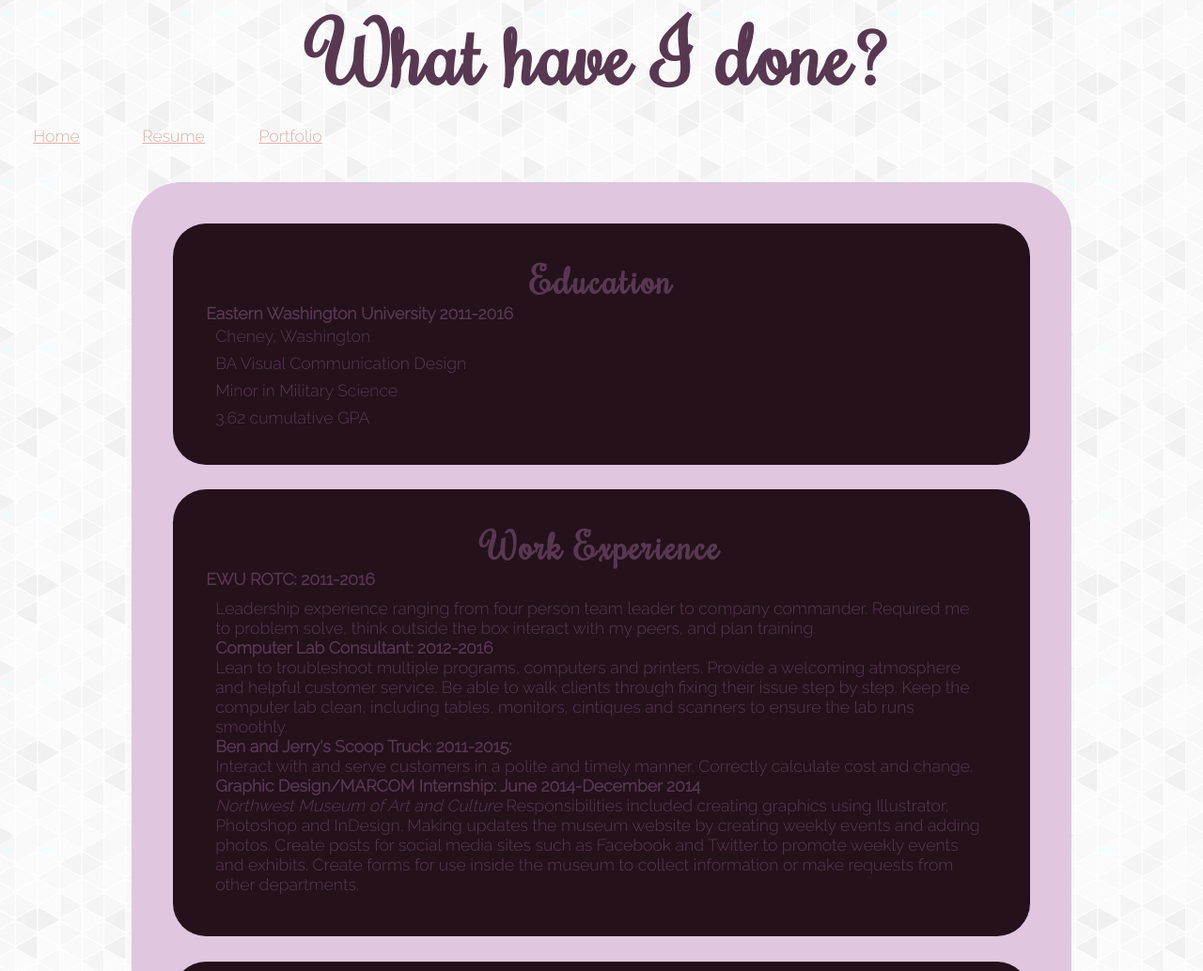
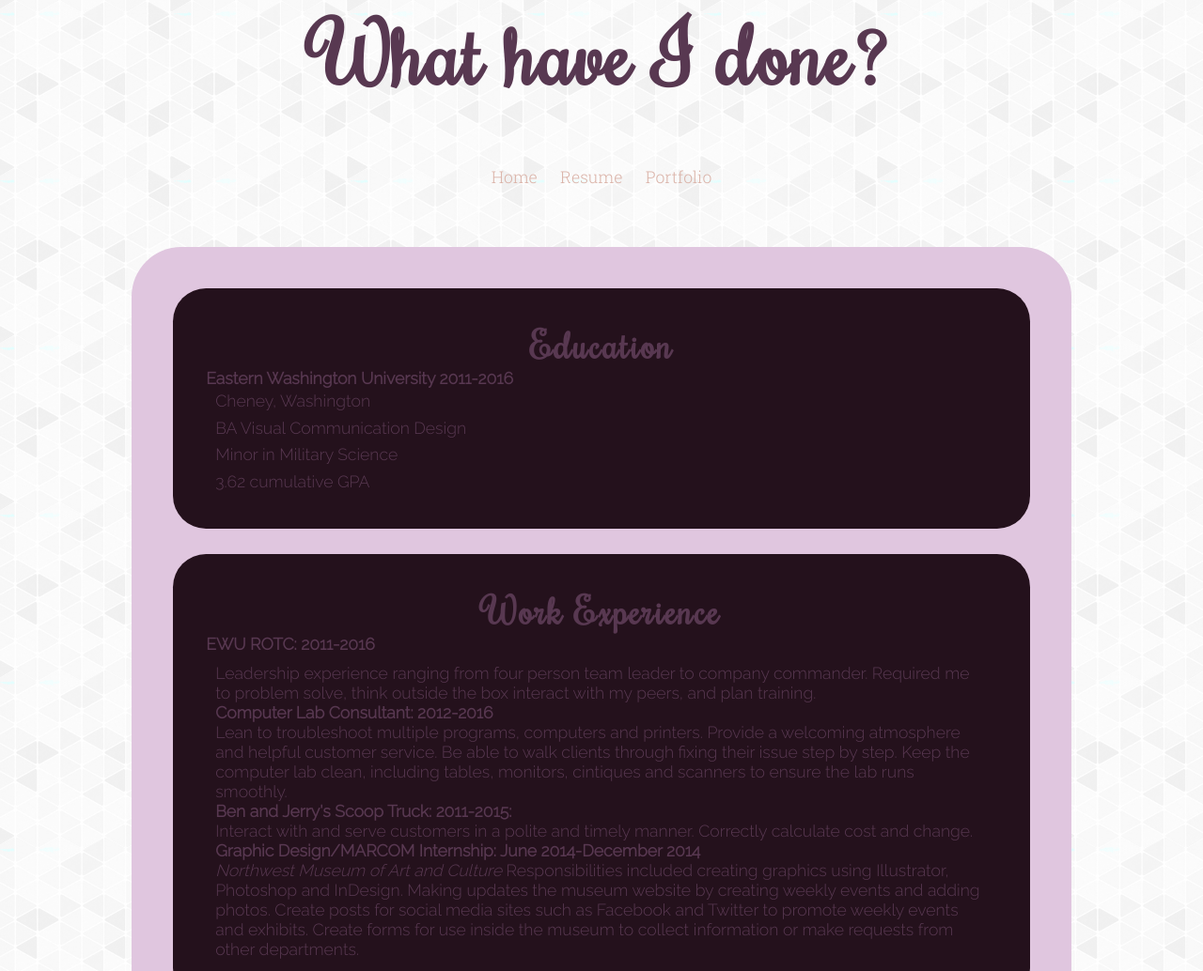
Before and after one commit to mmunsell16/mmunsell16.github.io, a plain HTML site: page resume.html in a window 1280 px wide. Shown: the top 1034 px of the page at 94% size. Drawn offline with Linux system fonts and the light colour scheme.

Commit message:
More portfolio

```diff
--- a/css/styles.css
+++ b/css/styles.css
@@ -87,32 +87,43 @@ p {
   color: rgb(218, 178, 167);
 }
 
+.portfolio {
+  font-family: 'Roboto slab', sans-serif;
+  font-weight: 100;
+}
 /*************Naviagation***********/
 
-a {
+/*a {
     text-align: center;
     margin: 10px 0 0 0;
     display: inline-block;
     height: 50px;
     width: 100px;
     font-size: 1em;
+}*/
 
+nav {
+  margin:3em auto;
+  text-align: center;
+  font-family: 'Roboto slab', sans-serif;
+  font-weight: 300;
+  text-decoration: none;
+}
+
+a {
+  text-decoration: none;
 }
 
 .nav ul li,
 h2+ul li{
   display: inline-block;
-  text-decoration: none;
   padding: 10px;
   border-radius: 25%;
   font-size:0.9em;
   align-content: center;
 }
 
-nav {
-  margin:auto;
-  align-content: center;
-}
+
 
 /*************Lists***********/
 
--- a/resume.html
+++ b/resume.html
@@ -11,6 +11,7 @@
 
 
     <title>Resume</title>
+    <link rel="icon" href="">
   </head>
 
   <body>
```
Also changed, not shown: img/iconmonstr-photo-camera-4-icon-256.png (added), img/photo-camera.svg (added).
